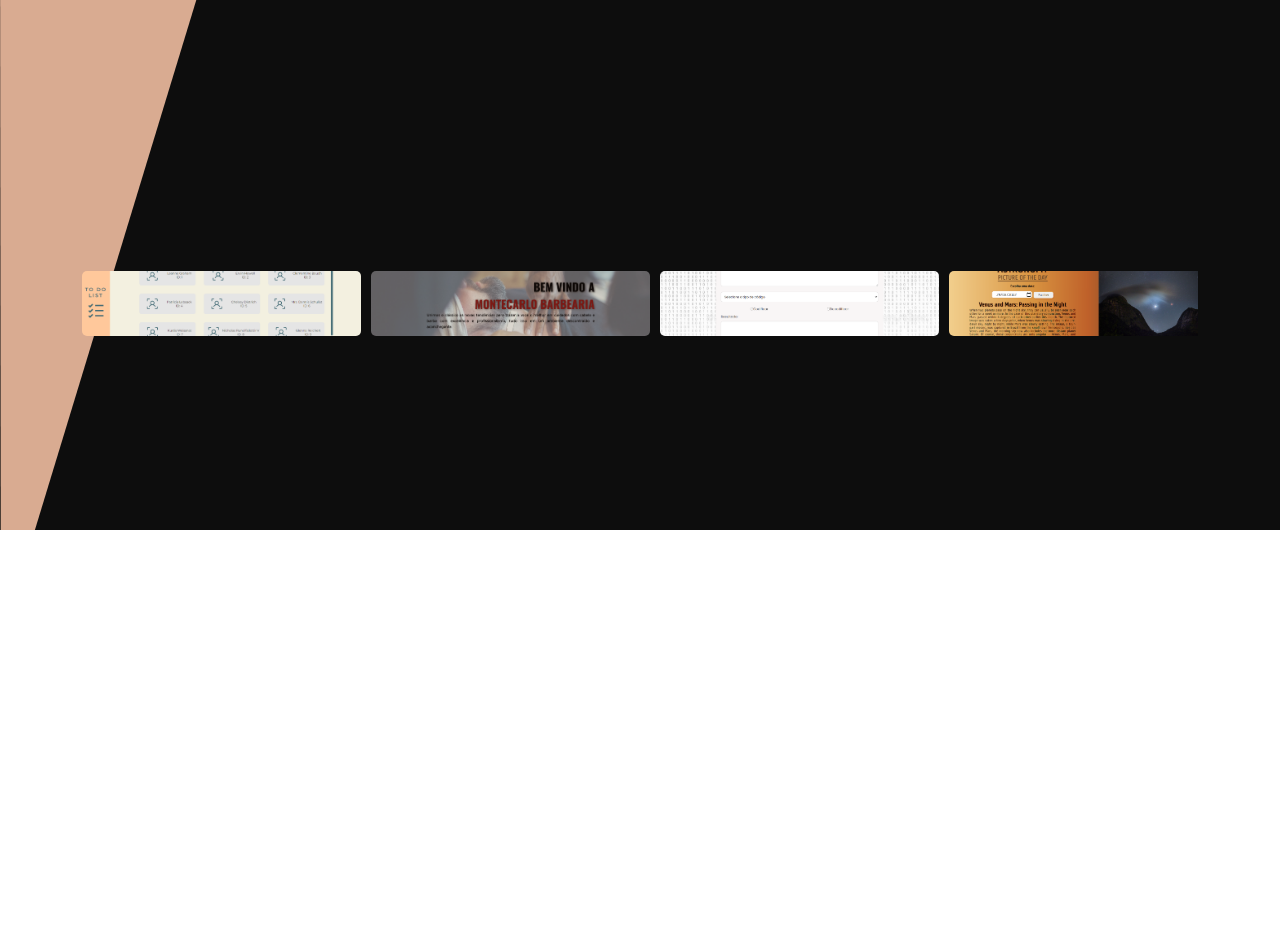
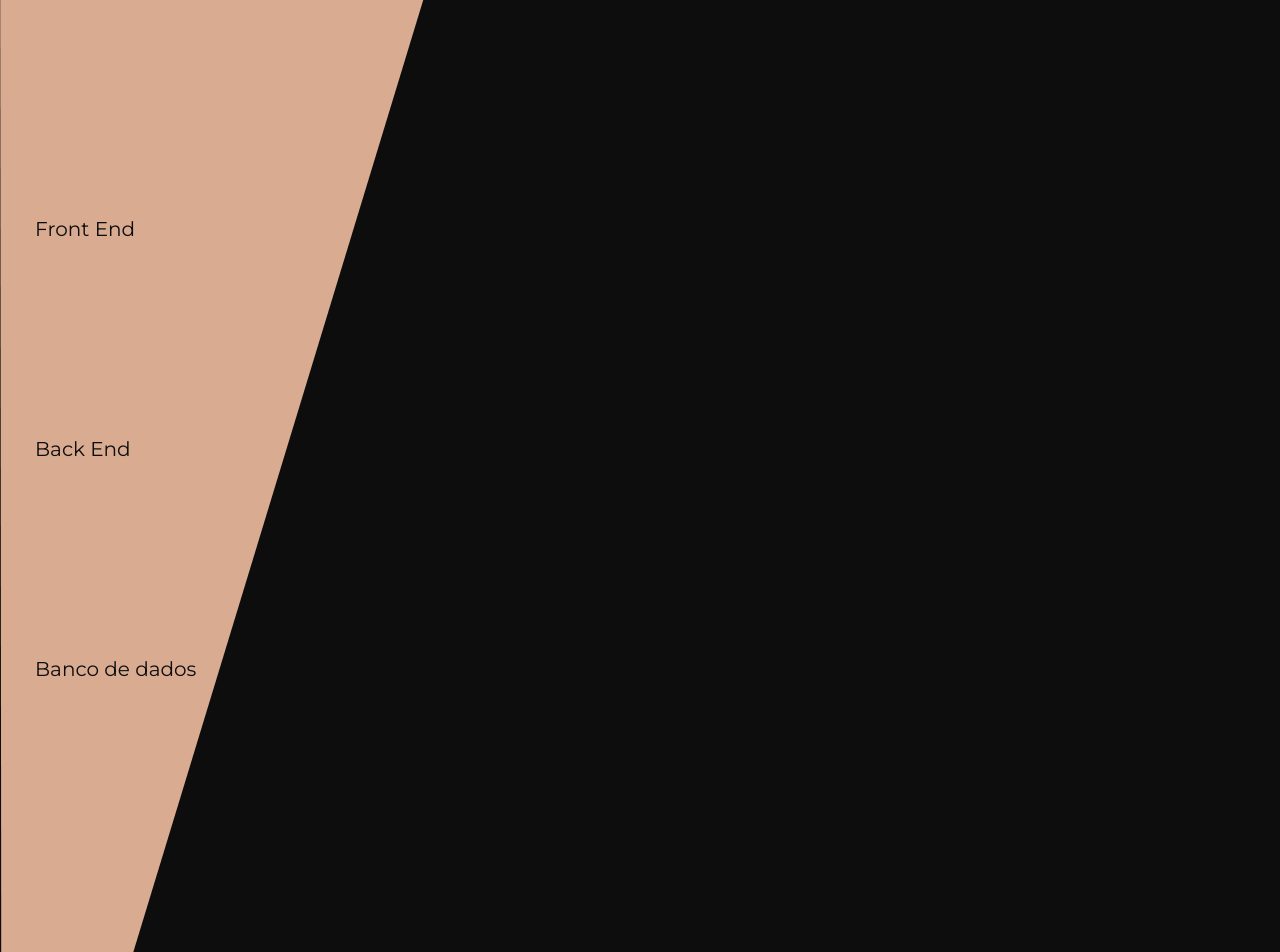
Before and after one commit to vanessacreis/portfolio, a React (Create React App) app: page /portfolio in a window 1280 px wide. Shown: the part 270-1222 px from the top of the page. Before the commit the page ends 800 px from the top, so only its background shows below. Built offline with nearby package versions, Linux system fonts and the light colour scheme.

Commit message:
Alterações na página de portfólio

```diff
--- a/src/Pages/Portfolio/Portfolio.jsx
+++ b/src/Pages/Portfolio/Portfolio.jsx
@@ -9,16 +9,87 @@ const Portfolio = ({ theme }) => {
     <S.Container
       style={{
         backgroundImage: `url(${url})`,
-        backgroundPosition: "left",
       }}
     >
       <h1>Portfólio</h1>
-      <div>
-        {projetos.map((projeto) => {
-          return (
-            <Project key={projeto.name} name={projeto.name} img={projeto.img} />
-          );
-        })}
+      <div className="divProjetos">
+        <S.Highlighted>
+          <h3>Projetos em destaque</h3>
+          <div>
+            {projetos.map((projeto) => {
+              if (projeto.highlighted === true) {
+                return (
+                  <Project
+                    key={projeto.name}
+                    highlighted={true}
+                    name={projeto.name}
+                    img={projeto.img}
+                  />
+                );
+              }
+            })}
+          </div>
+        </S.Highlighted>
+        <S.Front>
+          <h3>Front End</h3>
+          <div>
+            {projetos.map((projeto) => {
+              if (
+                projeto.highlighted === false &&
+                projeto.category === "front end"
+              ) {
+                return (
+                  <Project
+                    key={projeto.name}
+                    highlighted={false}
+                    name={projeto.name}
+                    img={projeto.img}
+                  />
+                );
+              }
+            })}
+          </div>
+        </S.Front>
+        <S.Back>
+          <h3>Back End</h3>
+          <div>
+            {projetos.map((projeto) => {
+              if (
+                projeto.highlighted === false &&
+                projeto.category === "back end"
+              ) {
+                return (
+                  <Project
+                    key={projeto.name}
+                    highlighted={false}
+                    name={projeto.name}
+                    img={projeto.img}
+                  />
+                );
+              }
+            })}
+          </div>
+        </S.Back>
+        <S.Dados>
+          <h3>Banco de dados</h3>
+          <div>
+            {projetos.map((projeto) => {
+              if (
+                projeto.highlighted === false &&
+                projeto.category === "data"
+              ) {
+                return (
+                  <Project
+                    key={projeto.name}
+                    highlighted={false}
+                    name={projeto.name}
+                    img={projeto.img}
+                  />
+                );
+              }
+            })}
+          </div>
+        </S.Dados>
       </div>
     </S.Container>
   );
--- a/src/Pages/Portfolio/portfolio.js
+++ b/src/Pages/Portfolio/portfolio.js
@@ -1,29 +1,111 @@
 import styled from "styled-components";
 
 export const Container = styled.main`
-  width: 100vw;
-  height: 100vh;
+  width: 100%;
+  min-height: 100vh;
   background-color: ${(p) => p.theme.black};
   background-repeat: no-repeat;
-  padding: 50px 20px;
+  background-size: 50%;
+  background-position: left;
+  padding: 75px 35px;
   display: flex;
   flex-direction: column;
-  align-items: center;
   justify-content: space-around;
 
   h1 {
     font-size: 30px;
-    color: ${(p) => p.theme.primary};
+    color: #0d0d0d;
     font-weight: 500;
-    margin-bottom: 30px;
+    margin-bottom: 25px;
+    text-align: left;
+  }
+`;
+
+export const Highlighted = styled.div`
+  width: 100%;
+  height: 350px;
+  display: flex;
+  flex-direction: column;
+  gap: 10px;
+
+  h3 {
+    color: #0d0d0d;
+    font-weight: 400;
+    font-size: 20px;
   }
 
   div {
-    width: 90%;
+    width: 100%;
+    height: 95%;
     display: flex;
-    justify-content: space-between;
-    align-items: center;
+    justify-content: space-around;
     gap: 10px;
-    overflow: auto;
+    overflow-x: auto;
   }
 `;
+
+export const Front = styled.div`
+  width: 100%;
+  height: 220px;
+  display: flex;
+  flex-direction: column;
+  gap: 10px;
+
+  h3 {
+    color: #0d0d0d;
+    font-weight: 400;
+    font-size: 20px;
+  }
+
+  div {
+    width: 100%;
+    height: 95%;
+    display: flex;
+    gap: 10px;
+    overflow-x: auto;
+  }
+`;
+
+export const Back = styled.div`
+  width: 100%;
+  height: 220px;
+  display: flex;
+  flex-direction: column;
+  gap: 10px;
+
+  h3 {
+    color: #0d0d0d;
+    font-weight: 400;
+    font-size: 20px;
+  }
+
+  div {
+    width: 100%;
+    height: 95%;
+    display: flex;
+    gap: 10px;
+    overflow-x: auto;
+  }
+`;
+
+export const Dados = styled.div`
+  width: 100%;
+  height: 220px;
+  display: flex;
+  flex-direction: column;
+  gap: 10px;
+
+  h3 {
+    color: #0d0d0d;
+    font-weight: 400;
+    font-size: 20px;
+  }
+
+  div {
+    width: 100%;
+    height: 95%;
+    display: flex;
+    gap: 10px;
+    overflow-x: auto;
+  }
+`;
```
